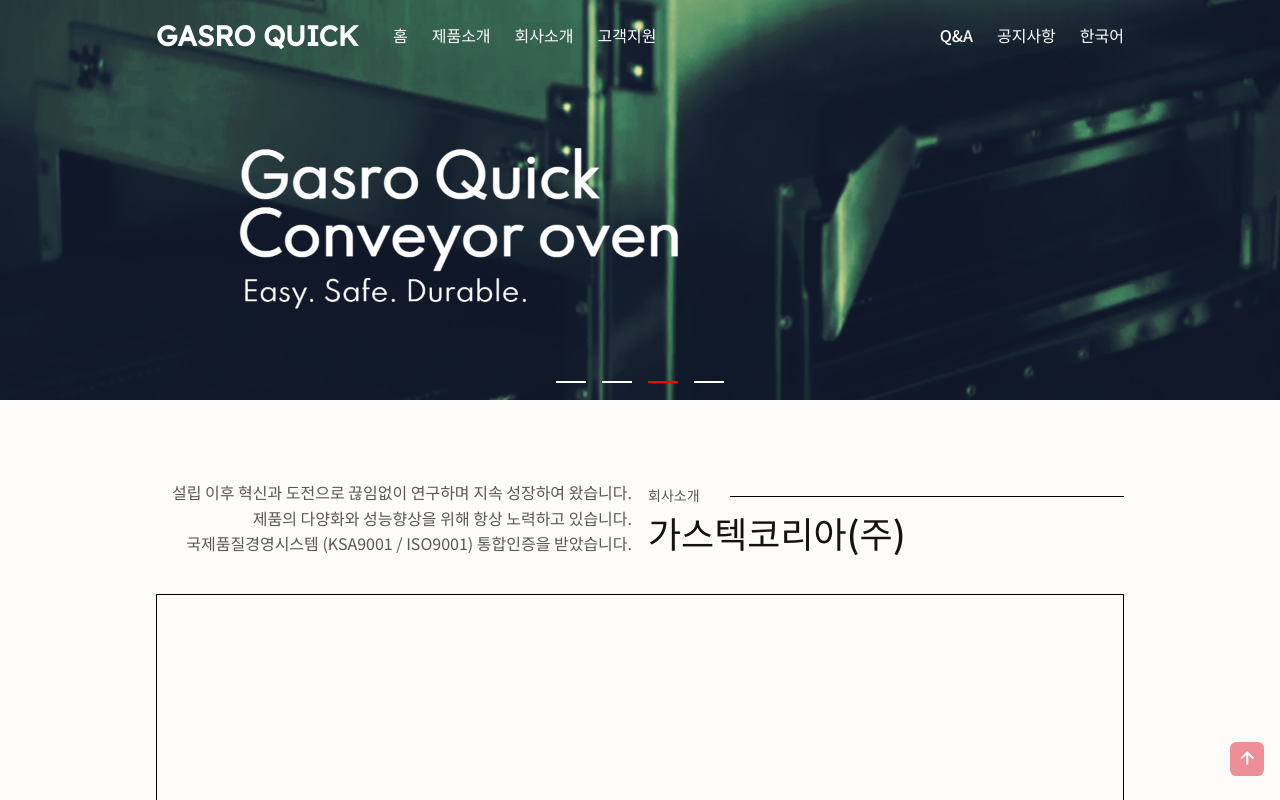
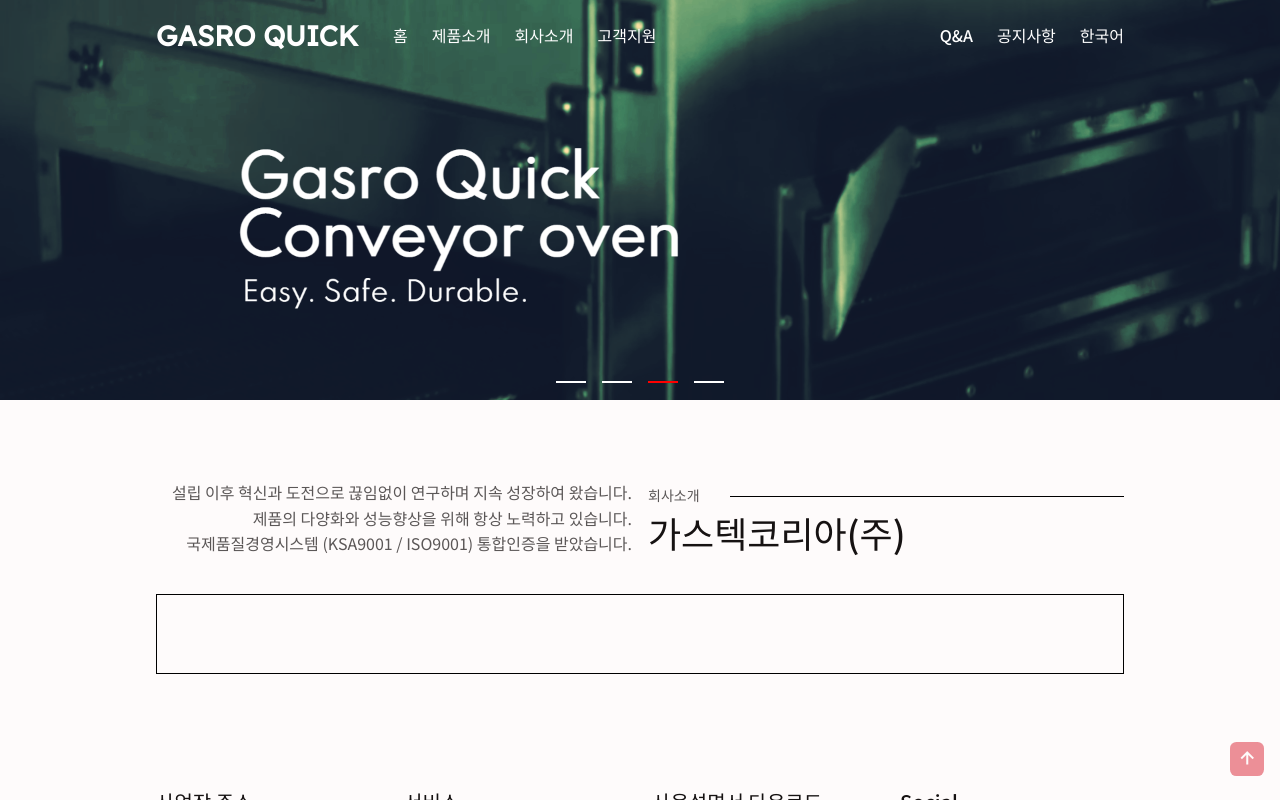
Before and after one commit to Oizys18/gasro, a React (Create React App) app in the folder client/: page /landing in a window 1280 px wide. Shown: the top 800 px of the page. Built offline with nearby package versions, Linux system fonts and the light colour scheme.

Commit message:
Mod langding

```diff
--- a/client/src/containers/Landing.tsx
+++ b/client/src/containers/Landing.tsx
@@ -74,6 +74,6 @@ const STitle = styled.h2`
 
 const CardWrapper = styled.div`
   width: 100%;
-  height: 462px;
+  height: 5rem;
   border: 1px solid black;
 `;
```
